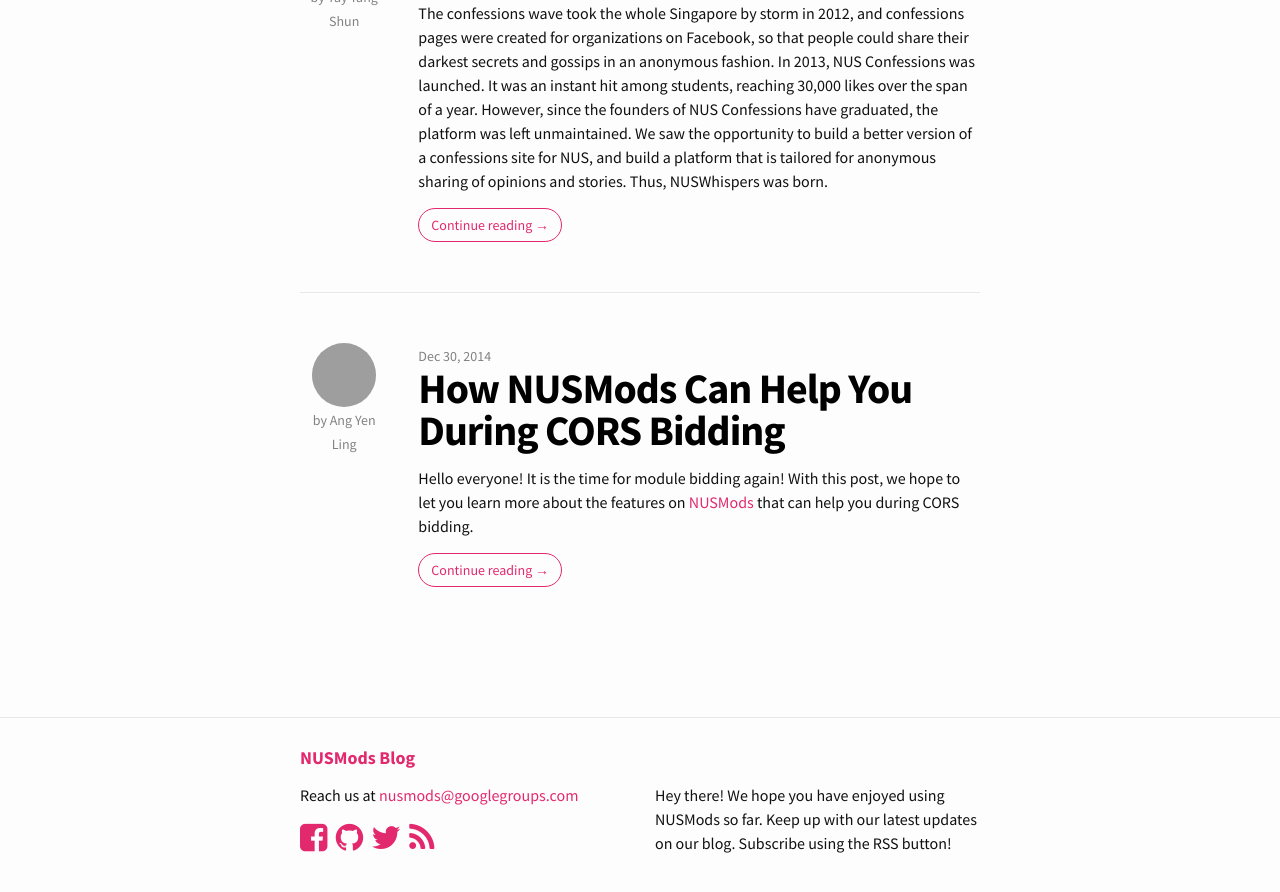
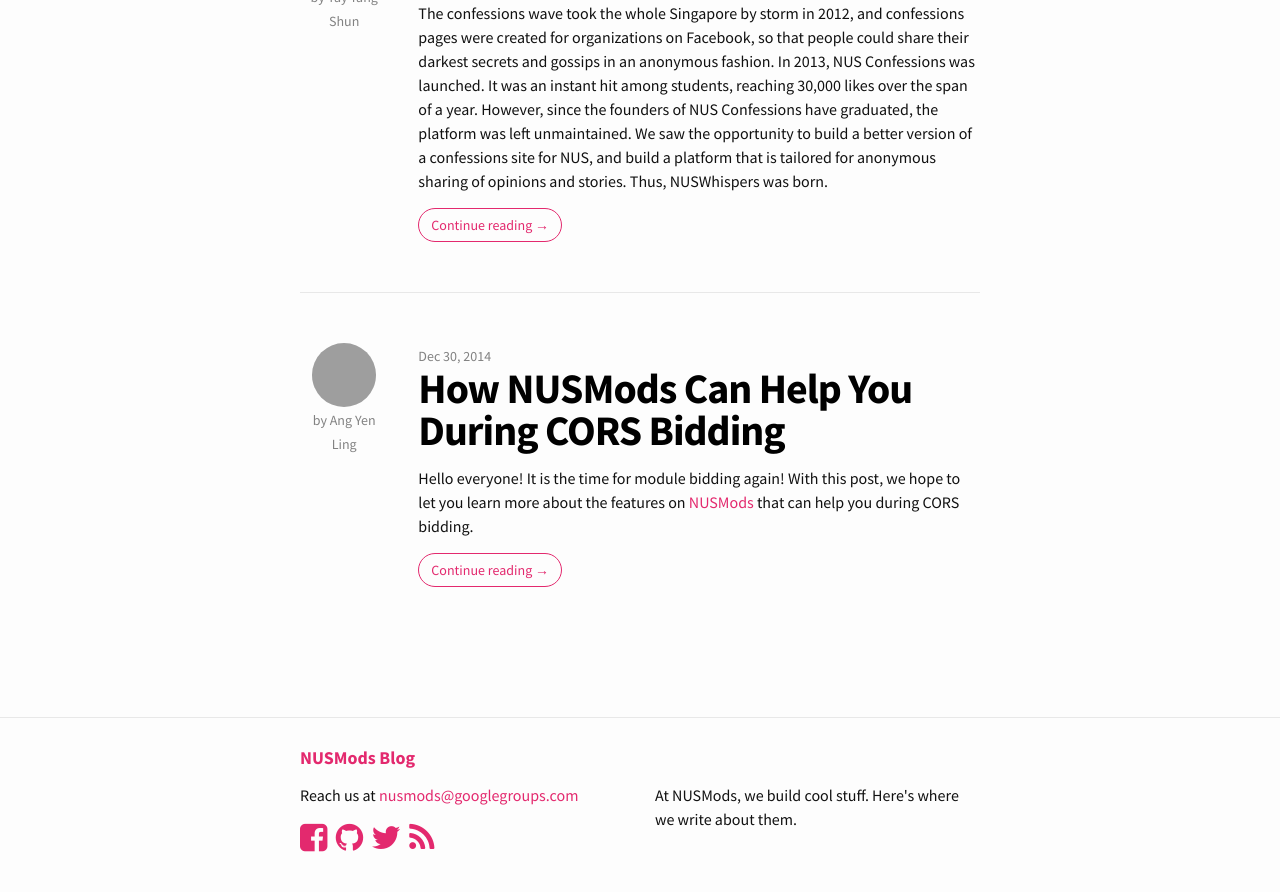
Before and after one commit to nusmodifications/nusmods-blog, a Jekyll site: the page built from index.html, in a window 1280 px wide and 900 px high, scrolled down 1142 px. Shown: the top 892 px of the window. Built offline with Jekyll 4.4.1, drawn with Linux system fonts in a browser that asks for light colours; nearby versions of some CDN libraries; the list of posts is cut into pages by our own code; some of the changed lines change nothing that is shown; grey boxes are pictures that could not be loaded.

Commit message:
Update OG tags. Again.

```diff
--- a/_config.yml
+++ b/_config.yml
@@ -2,8 +2,7 @@
 title: NUSMods Blog
 email: nusmods@googlegroups.com
 description: > # this means to ignore newlines until "baseurl:"
-  Hey there! We hope you have enjoyed using NUSMods so far. Keep
-  up with our latest updates on our blog. Subscribe using the RSS button!
+  At NUSMods, we build cool stuff. Here's where we write about them.
 url: http://blog.nusmods.com # the base hostname & protocol for your site
 facebook_username: NUSMods
 twitter_username: nusmods
--- a/_includes/head.html
+++ b/_includes/head.html
@@ -22,11 +22,11 @@
 
     <!-- Open Graph -->
     <meta property="og:url" content="{{ site.url }}">
-    <meta property="og:title" content="{{ site.title }}">
-    <meta property="og:description" content="We build cool stuff. Here's where we write about them.">
+    <meta property="og:title" content="{% if page.title %}{{ page.title }}{% else %}{{ site.title }}{% endif %}">
+    <meta property="og:description" content="{% if page.excerpt %}{{ page.excerpt }}{% else %}{{ site.description }}{% endif %}">
     <meta property="og:site_name" content="{{ site.title }}">
     <meta property="og:type" content="article">
-    <meta property="og:image:url" content="{{ site.url }}/img/fb-share.png">
+    <meta property="og:image" content="{{ site.url }}/img/banner.png">
     <meta property="og:image:width" content="1200">
     <meta property="og:image:height" content="630">
 
```
Also changed, not shown: img/banner.png (renamed from img/fb-share.png).
